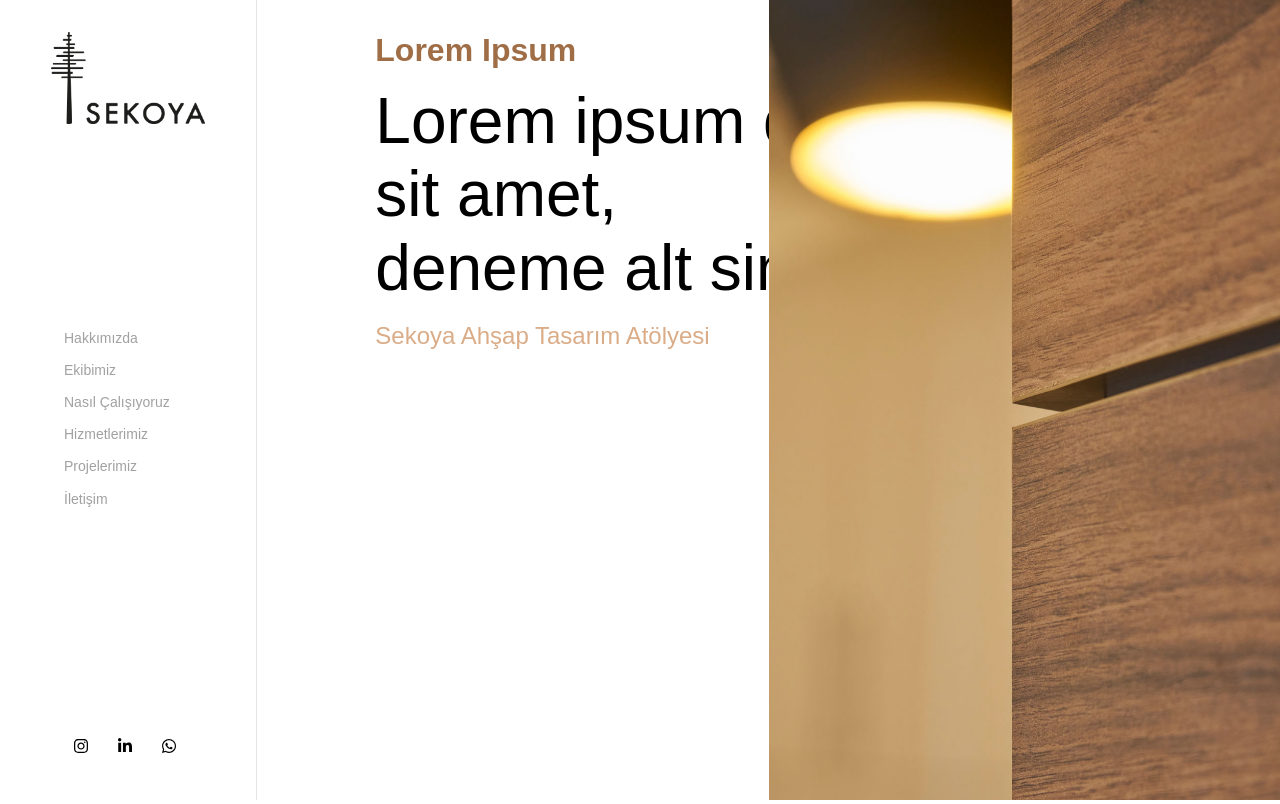
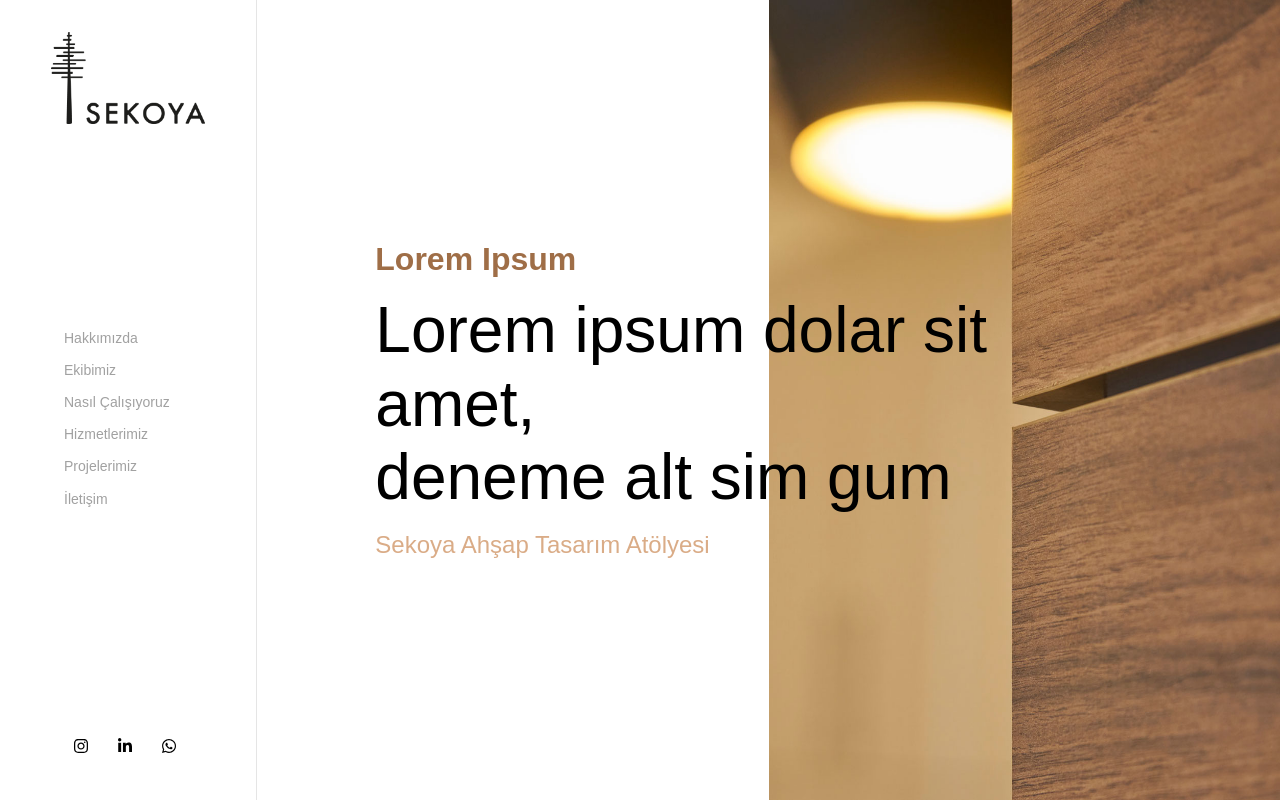
Before and after one commit to sametgolgeci/sekoya-nextjs, a Next.js app: page / in a window 1280 px wide. Built offline with nearby package versions, Linux system fonts and the light colour scheme.

Commit message:
Update 3.2 --Minor
- Ufak düzeltme yapıldı

```diff
--- a/styles/globals.css
+++ b/styles/globals.css
@@ -291,10 +291,13 @@ main {
   .index-text {
     width: 100%;
     height: 100vh;
+    display: flex;
+    flex-direction: column;
+    justify-content: center;
   }
   .index-texts {
     margin-left: 20%;
-    width: 120%;
+    width: 140%;
     z-index: 10;
   }
 }
```
